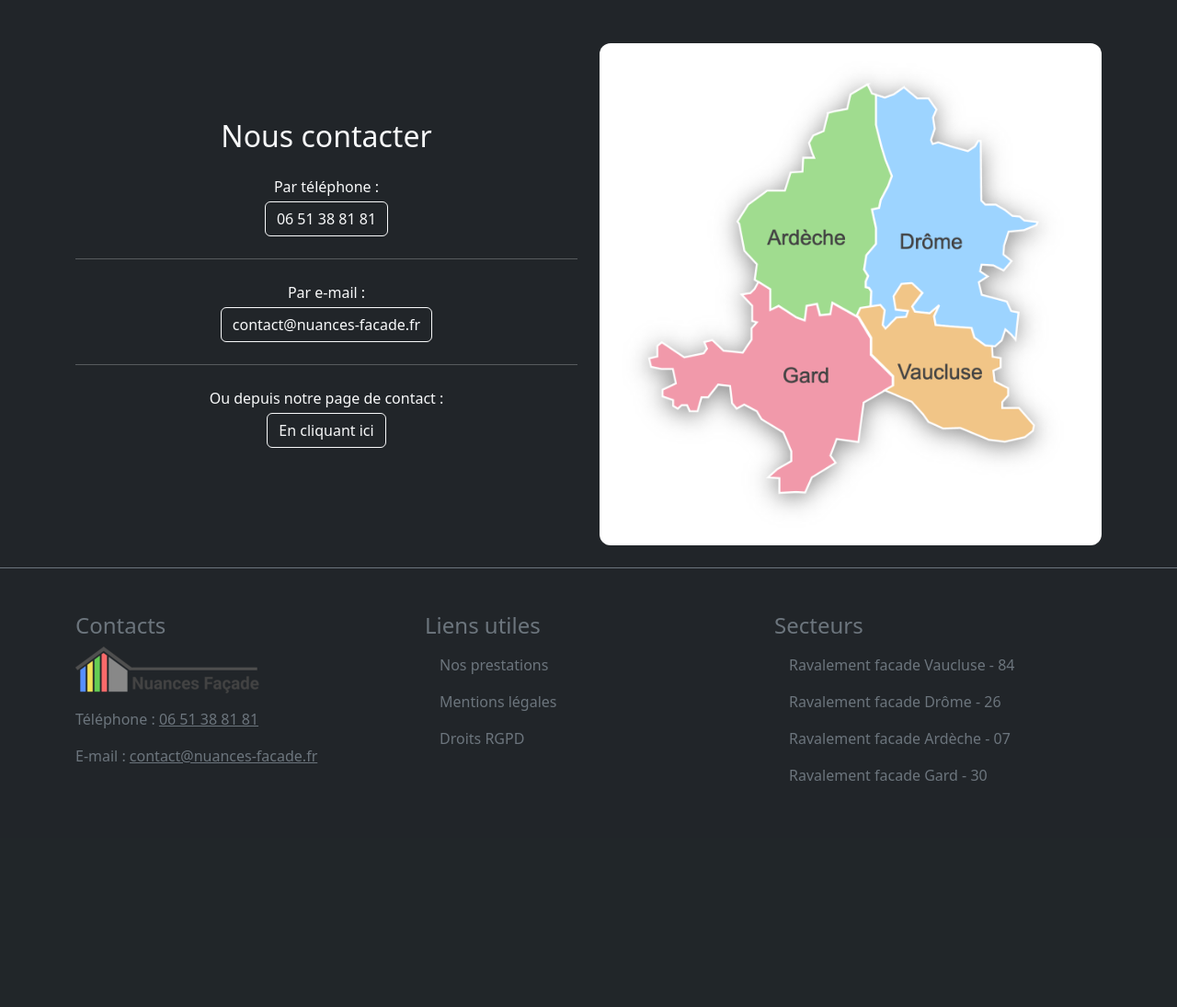
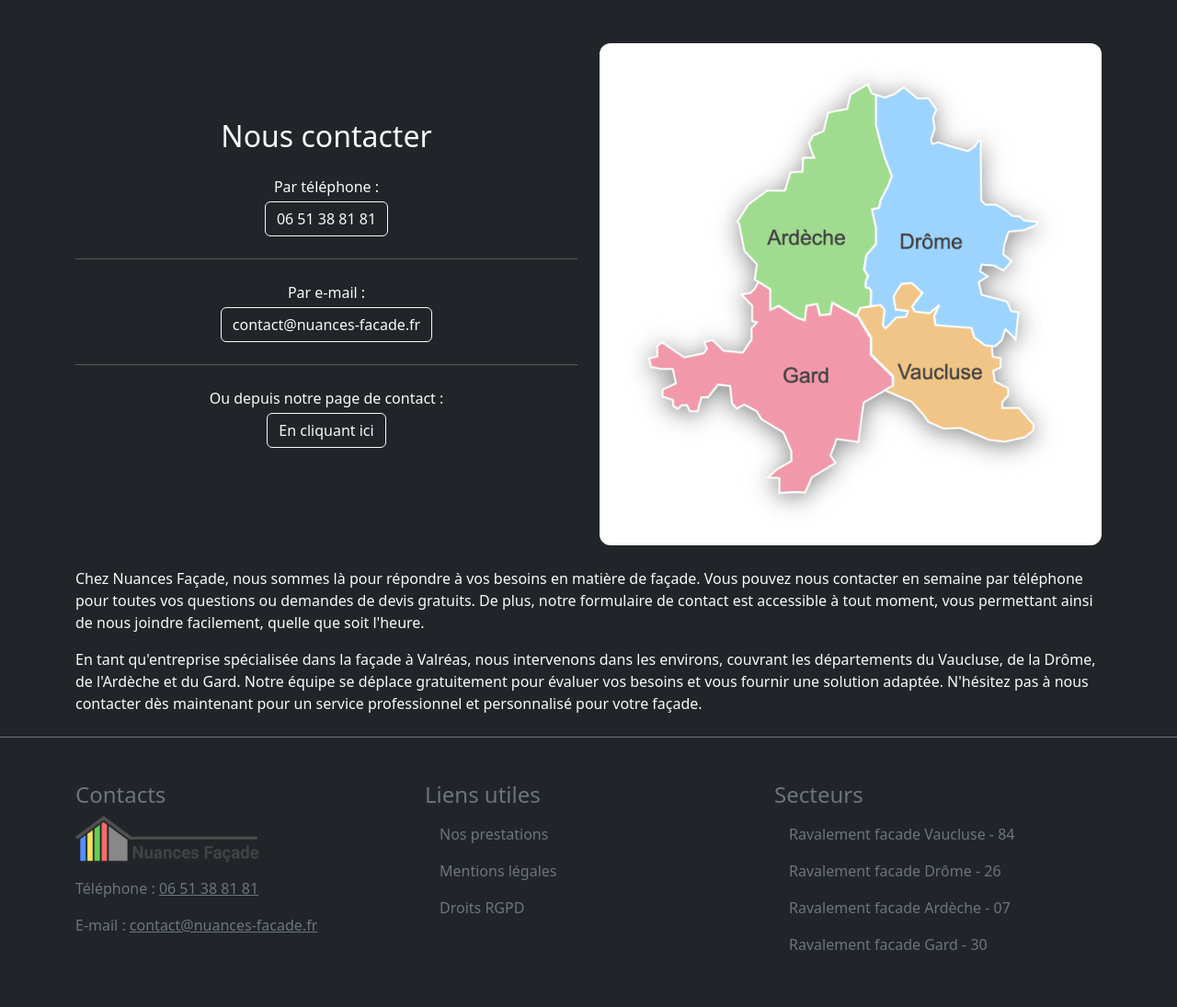
Before and after one commit to bougassaa/nuances-facade, a PHP site: page / in a window 1280 px wide. Shown: the part 2617-3712 px from the top of the page at 92% size. Before the commit the page ends 3466 px from the top, so only its background shows below. Run offline with PHP 8.4, Linux system fonts and the light colour scheme.

Commit message:
add contact texte

```diff
--- a/index.php
+++ b/index.php
@@ -28,7 +28,9 @@ include_once "layouts/header.php"
 
     <div class="container py-5">
         <p>
-            Nous sommes fiers de vous montrer quelques-unes de nos réalisations les plus récentes en matière de ravalement de façade. Mais ce n'est qu'un petit aperçu de tout ce que nous pouvons faire pour embellir votre maison. Si vous souhaitez voir plus de nos travaux, cliquez sur le bouton ci-dessous pour découvrir notre galerie de projets. Vous y trouverez des exemples de notre travail en matière de rénovation et de neuf, de nettoyage de façade ancienne au karcher, de toitures et de joints de pierre. Nous espérons que cela vous inspirera pour votre propre projet de ravalement de façade.
+            Nous sommes fiers de vous montrer quelques-unes de nos réalisations les plus récentes en matière de ravalement de façade. Mais ce n'est qu'un petit aperçu de tout ce que nous pouvons faire pour embellir votre maison.
+            Si vous souhaitez voir plus de nos travaux, cliquez sur le bouton ci-dessous pour découvrir notre galerie de projets. Vous y trouverez des exemples de notre travail en matière de rénovation et de neuf, de nettoyage de façade ancienne au karcher, de toitures et de joints de pierre.
+            Nous espérons que cela vous inspirera pour votre propre projet de ravalement de façade.
         </p>
         <div>
             <a href="/realisations" class="btn btn-outline-light btn-sm">Voir d'autres réalisations...</a>
@@ -129,6 +131,16 @@ include_once "layouts/header.php"
                 <img class="localisation-preview" src="/images/landing-page/departements.png" alt="Localisation">
             </div>
         </div>
+        <div class="mt-4">
+            <p>
+                Chez Nuances Façade, nous sommes là pour répondre à vos besoins en matière de façade. Vous pouvez nous contacter en semaine par téléphone pour toutes vos questions ou demandes de devis gratuits.
+                De plus, notre formulaire de contact est accessible à tout moment, vous permettant ainsi de nous joindre facilement, quelle que soit l'heure.
+            </p>
+            <p class="mb-0">
+                En tant qu'entreprise spécialisée dans la façade à Valréas, nous intervenons dans les environs, couvrant les départements du Vaucluse, de la Drôme, de l'Ardèche et du Gard.
+                Notre équipe se déplace gratuitement pour évaluer vos besoins et vous fournir une solution adaptée. N'hésitez pas à nous contacter dès maintenant pour un service professionnel et personnalisé pour votre façade.
+            </p>
+        </div>
     </div>
 </div>
 
```
